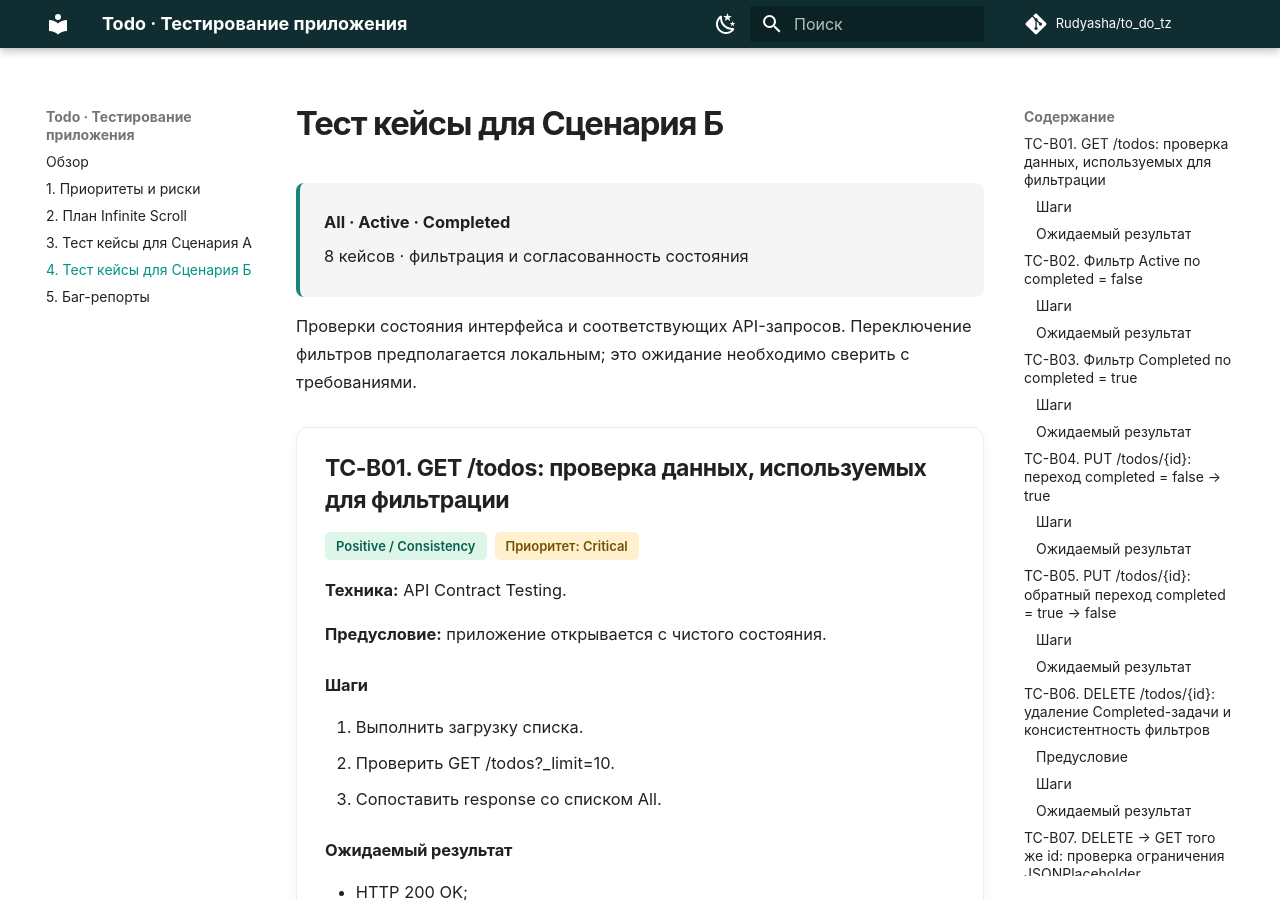
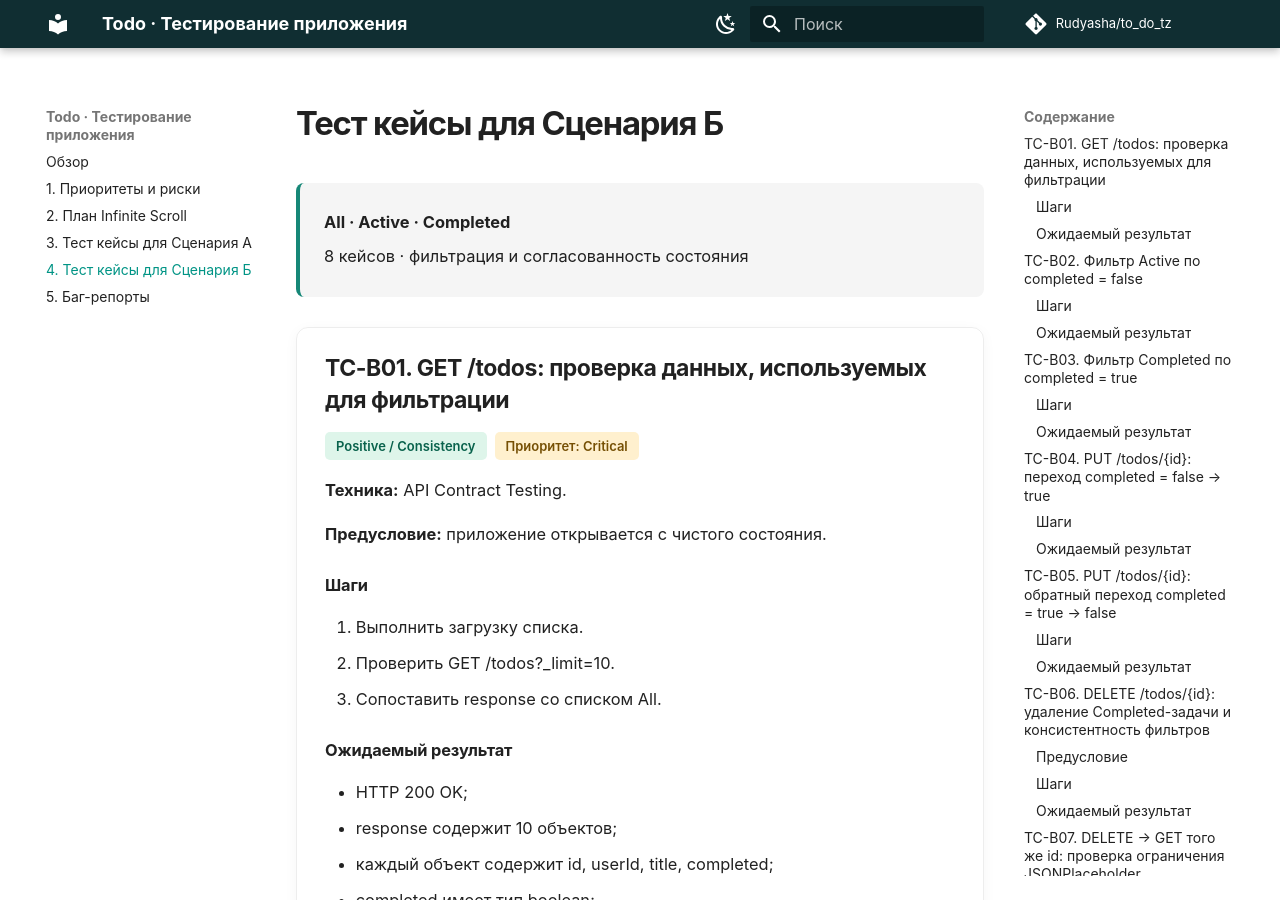
Before and after one commit to Rudyasha/to_do_tz, an MkDocs documentation site: the page built from docs/task-4.md, in a window 1280 px wide and 900 px high. Built offline with MkDocs 1.6.1 and Material for MkDocs 9.7.7, drawn with Linux system fonts in a browser that asks for light colours; comment, search, counter and statistics services are not loaded.

Commit message:
Update task-4.md

```diff
--- a/docs/task-4.md
+++ b/docs/task-4.md
@@ -7,8 +7,6 @@
 8 кейсов · фильтрация и согласованность состояния
 
 </div>
-
-Проверки состояния интерфейса и соответствующих API-запросов. Переключение фильтров предполагается локальным; это ожидание необходимо сверить с требованиями.
 
 <div class="test-case" markdown>
 
```
